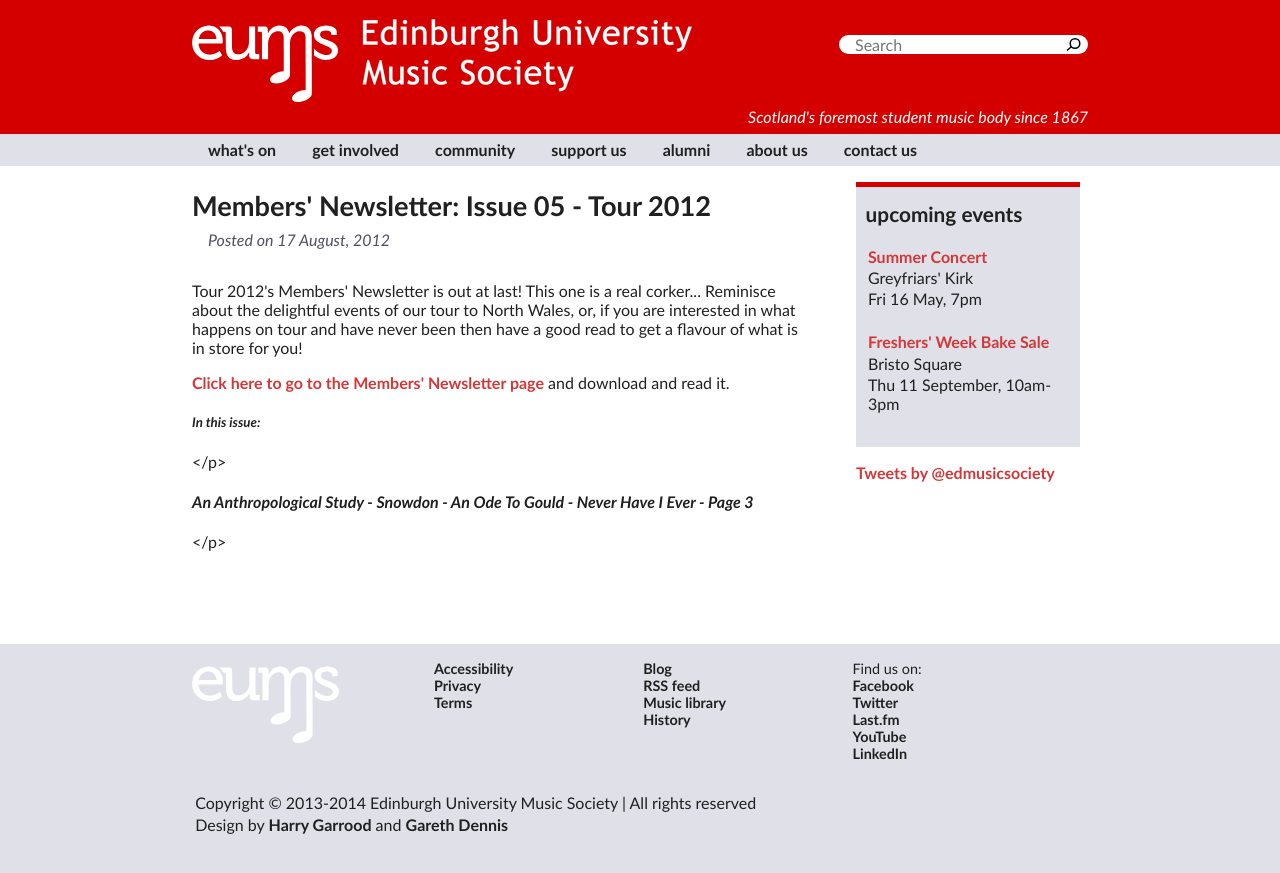
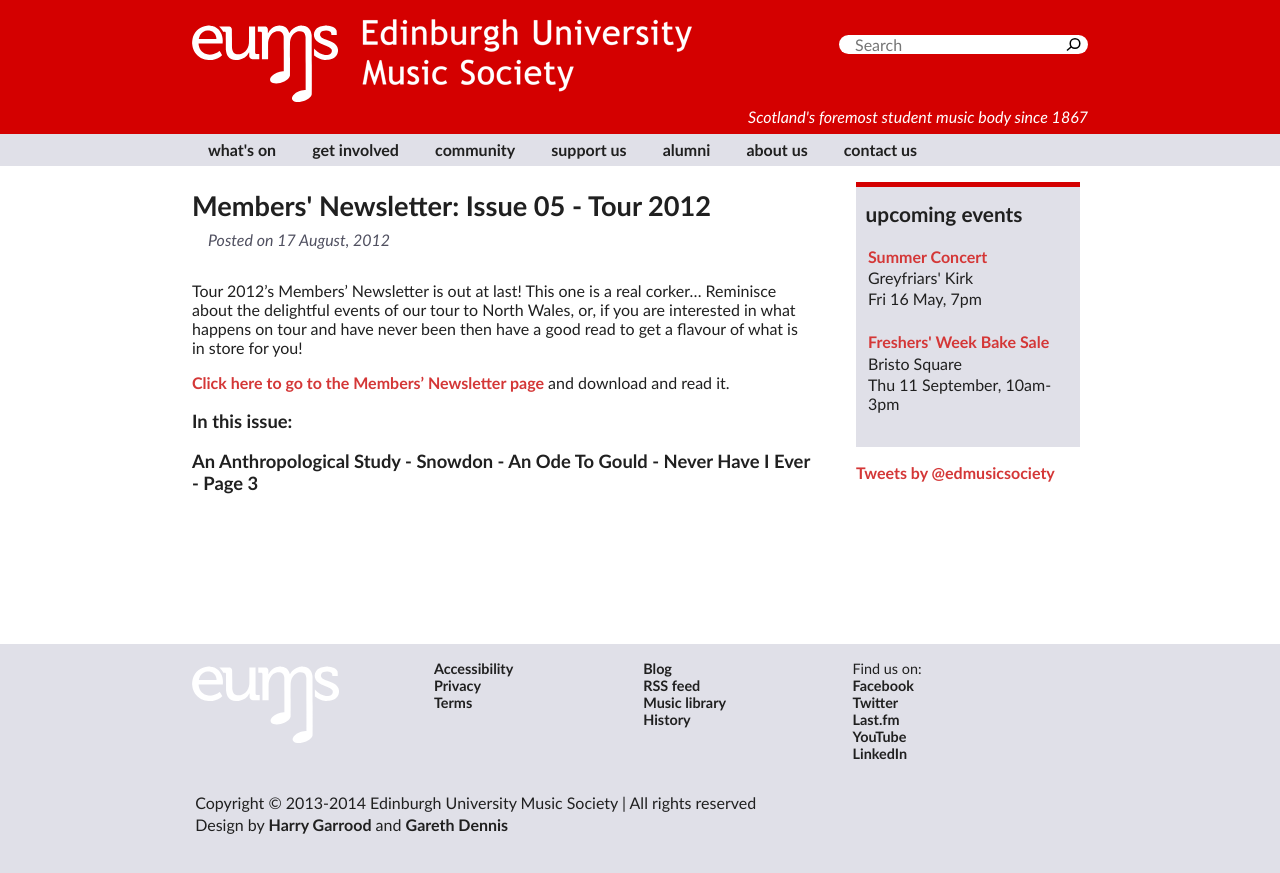
Before and after one commit to eums/website, a Jekyll site: the page built from _posts/2012-08-17-membersnewsletter_tour.markdown, in a window 1280 px wide. Shown: the top 873 px of the page. Built offline with Jekyll 4.4.1, drawn with Linux system fonts in a browser that asks for light colours; comment, search, counter and statistics services are not loaded; some of the changed lines change nothing that is shown.

Commit message:
fix tour newsletter 2012 post

```diff
--- a/_posts/2012-08-17-membersnewsletter_tour.markdown
+++ b/_posts/2012-08-17-membersnewsletter_tour.markdown
@@ -1,27 +1,14 @@
 ---
 layout: post
-status: publish
 published: true
 title: 'Members'' Newsletter: Issue 05 - Tour 2012'
-author:
-  display_name: Web Manager
-  login: eums_website
-  email: web@eums.org.uk
-  url: http://www.eums.org.uk
-author_login: eums_website
-author_email: web@eums.org.uk
-author_url: http://www.eums.org.uk
-excerpt: Tour Newsletter is here at last!
 wordpress_id: 1959
-wordpress_url: http://eums.eusa.ed.ac.uk/?p=1959
-date: '2012-08-17 12:40:05 -0700'
-date_gmt: '2012-08-17 12:40:05 -0700'
-categories:
-- Members' Newsletter
-tags: []
-comments: []
 ---
-<p>Tour 2012's Members' Newsletter is out at last! This one is a real corker... Reminisce about the delightful events of our tour to North Wales, or, if you are interested in what happens on tour and have never been then have a good read to get a flavour of what is in store for you!</p>
-<p><a title="Members' Newsletter" href="http://eums.eusa.ed.ac.uk/society/membership/newsletter/">Click here to go to the Members' Newsletter page</a> and download and read it.</p>
-<h5><strong><em>In this issue:</em></strong></h5></p>
-<h4><em>An Anthropological Study - Snowdon - An Ode To Gould - Never Have I Ever - Page 3</em></h4></p>
+
+Tour 2012's Members' Newsletter is out at last! This one is a real corker... Reminisce about the delightful events of our tour to North Wales, or, if you are interested in what happens on tour and have never been then have a good read to get a flavour of what is in store for you!
+
+<a title="Members' Newsletter" href="http://eums.eusa.ed.ac.uk/society/membership/newsletter/">Click here to go to the Members' Newsletter page</a> and download and read it.
+
+<p class="newsletter-summary">In this issue:</p>
+
+<p class="newsletter-summary">An Anthropological Study - Snowdon - An Ode To Gould - Never Have I Ever - Page 3</p>
```
